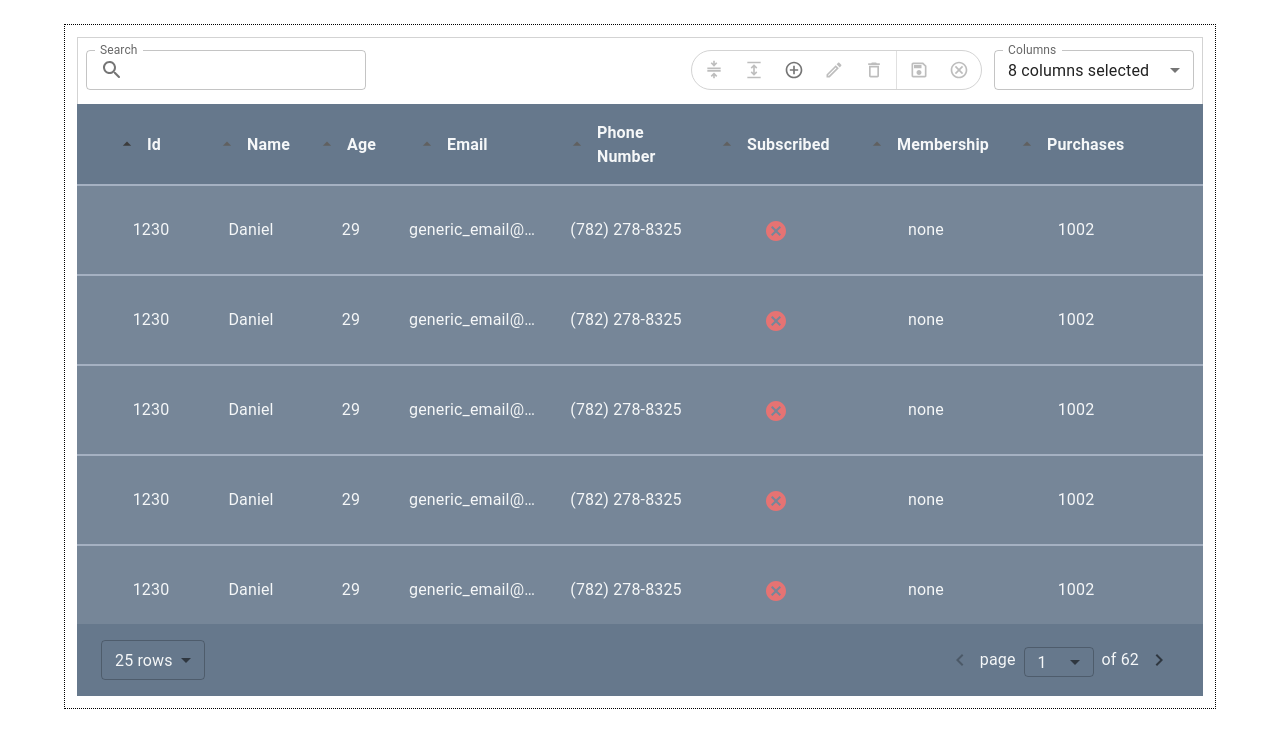
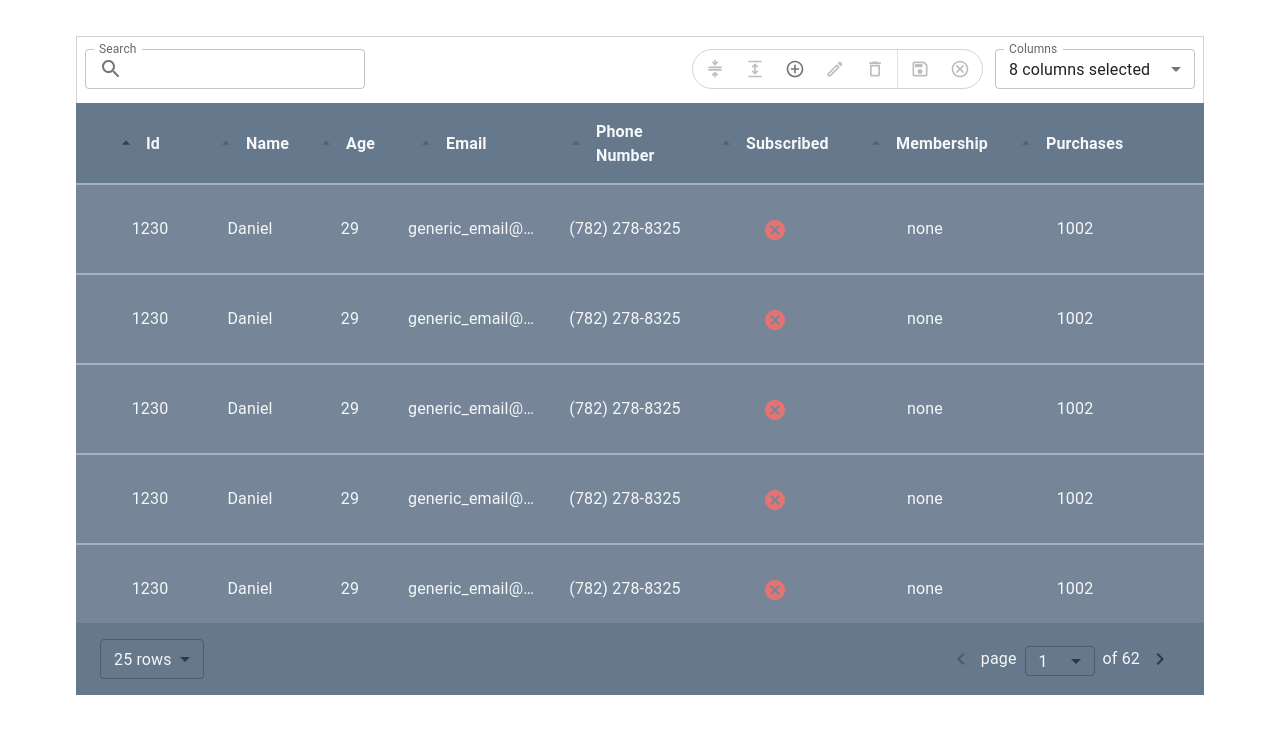
Before and after one commit to talis1999/Custom-table, a React (Create React App) app: page / in a window 1280 px wide. Shown: the top 748 px of the page. Built offline with nearby package versions, Linux system fonts and the light colour scheme.

Commit message:
removing border

```diff
--- a/src/components/CustomTable.tsx
+++ b/src/components/CustomTable.tsx
@@ -40,7 +40,7 @@ const CustomTable: React.FC = () => {
   }, []);
 
   return (
-    <Box sx={{ border: "black 1px dotted", p: 1.5, my: 3 }}>
+    <Box sx={{ p: 1.5, my: 3 }}>
       <TableToolbar />
       <ThemeProvider theme={theme}>
         <TableContent />
```
